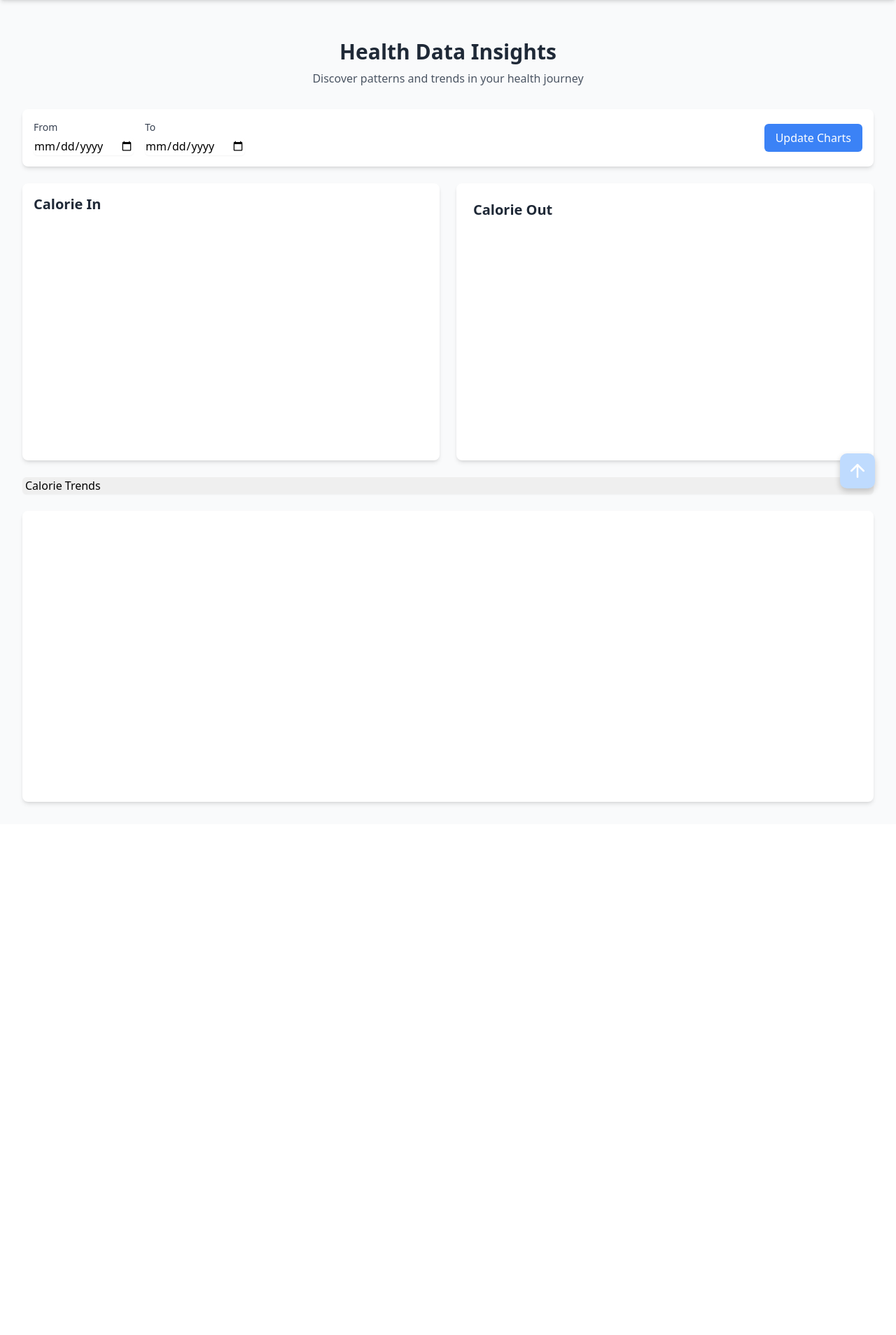
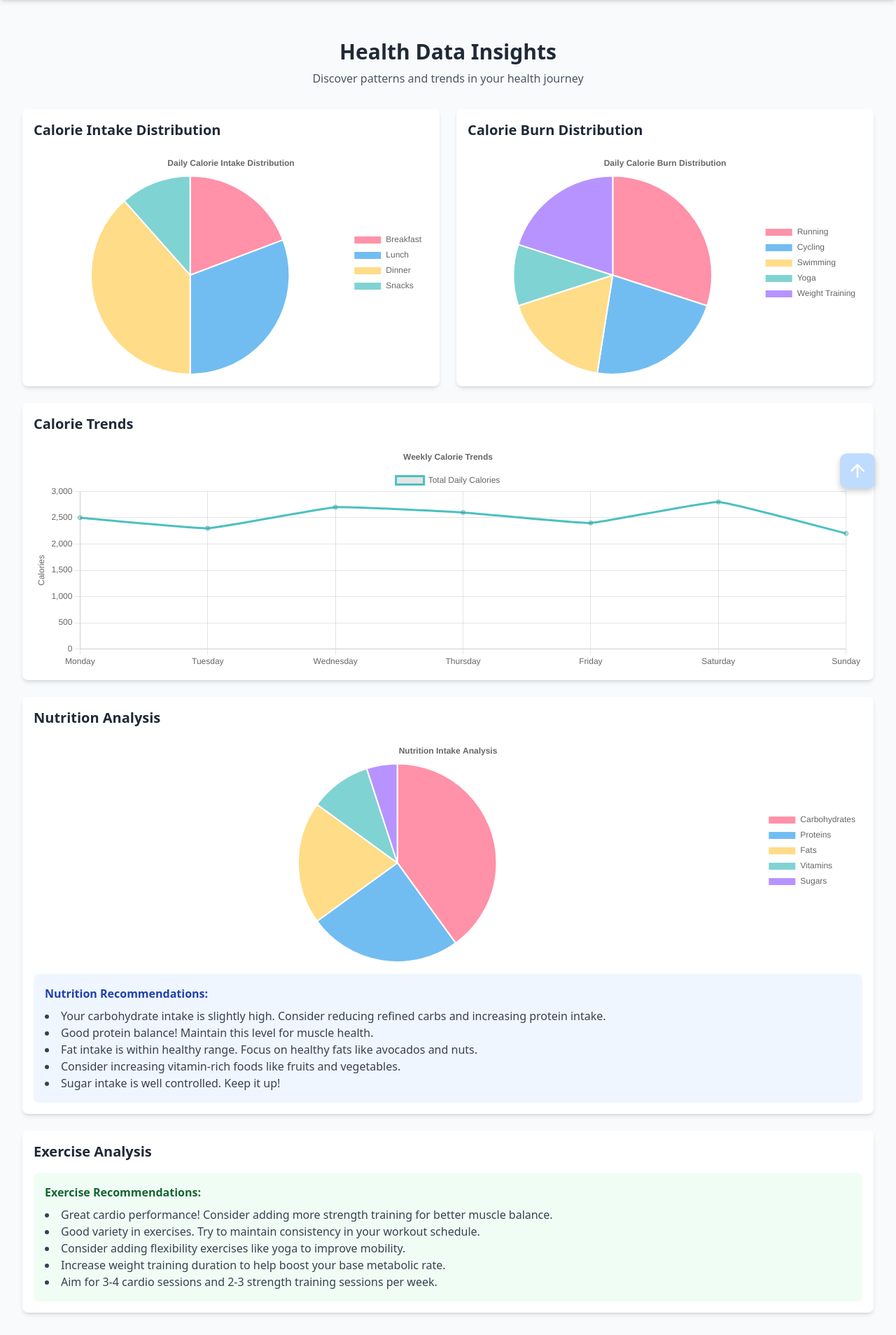
Before and after one commit to survivzhang/webTeam51, a Flask app: page /visualisation in a window 1280 px wide. Shown: the part 72-1980 px from the top of the page at 70% size. Before the commit the page ends 1223 px from the top, so only its background shows below. Run offline with Flask 3, Linux system fonts and the light colour scheme; a map, chart or similar area stays blank; some libraries are stand-ins or nearby versions.

Commit message:
add calorie in&out pie chart and analyse

```diff
--- a/app/static/js/visualisation.js
+++ b/app/static/js/visualisation.js
@@ -1,91 +1,155 @@
 document.addEventListener("DOMContentLoaded", function () {
-  // Initialize date inputs with default range (last 30 days)
-  const today = new Date();
-  const thirtyDaysAgo = new Date();
-  thirtyDaysAgo.setDate(today.getDate() - 30);
-
-  document.getElementById("date-from").value = thirtyDaysAgo
-    .toISOString()
-    .split("T")[0];
-  document.getElementById("date-to").value = today.toISOString().split("T")[0];
-
-  // Initialize charts
+  console.log("DOM loaded, initializing charts...");
   initializeCharts();
-
-  // Update charts when date range changes
-  document
-    .getElementById("update-charts")
-    .addEventListener("click", updateCharts);
-
-  // Handle visualization selection
-  document
-    .getElementById("visualization-selector")
-    .addEventListener("change", function (e) {
-      updateVisualization(e.target.value);
-    });
 });
 
 function initializeCharts() {
-  // Health Score Chart
-  const healthScoreCtx = document
-    .getElementById("healthScoreChart")
-    .getContext("2d");
-  new Chart(healthScoreCtx, {
-    type: "line",
+  console.log("Starting chart initialization...");
+
+  // Sample data for Calorie In
+  const calorieInData = {
+    labels: ["Breakfast", "Lunch", "Dinner", "Snacks"],
+    data: [500, 800, 1000, 300],
+    backgroundColor: [
+      "rgba(255, 99, 132, 0.7)", // Breakfast - Red
+      "rgba(54, 162, 235, 0.7)", // Lunch - Blue
+      "rgba(255, 206, 86, 0.7)", // Dinner - Yellow
+      "rgba(75, 192, 192, 0.7)", // Snacks - Cyan
+    ],
+  };
+
+  // Sample data for Calorie Out
+  const calorieOutData = {
+    labels: ["Running", "Cycling", "Swimming", "Yoga", "Weight Training"],
+    data: [600, 450, 350, 200, 400],
+    backgroundColor: [
+      "rgba(255, 99, 132, 0.7)", // Running
+      "rgba(54, 162, 235, 0.7)", // Cycling
+      "rgba(255, 206, 86, 0.7)", // Swimming
+      "rgba(75, 192, 192, 0.7)", // Yoga
+      "rgba(153, 102, 255, 0.7)", // Weight Training
+    ],
+  };
+
+  // Sample data for Calorie Trends (Last 7 days)
+  const calorieTrendsData = {
+    labels: [
+      "Monday",
+      "Tuesday",
+      "Wednesday",
+      "Thursday",
+      "Friday",
+      "Saturday",
+      "Sunday",
+    ],
+    data: [2500, 2300, 2700, 2600, 2400, 2800, 2200],
+  };
+
+  // Sample data for Nutrition Analysis
+  const nutritionData = {
+    labels: ["Carbohydrates", "Proteins", "Fats", "Vitamins", "Sugars"],
+    data: [40, 25, 20, 10, 5],
+    backgroundColor: [
+      "rgba(255, 99, 132, 0.7)", // Carbs
+      "rgba(54, 162, 235, 0.7)", // Proteins
+      "rgba(255, 206, 86, 0.7)", // Fats
+      "rgba(75, 192, 192, 0.7)", // Vitamins
+      "rgba(153, 102, 255, 0.7)", // Sugars
+    ],
+  };
+
+  // Calorie In Chart (Pie)
+  const calorieInCtx = document.getElementById("calorieInChart");
+  if (calorieInCtx) {
+    new Chart(calorieInCtx, {
+      type: "pie",
       data: {
-      labels: [],
+        labels: calorieInData.labels,
         datasets: [
           {
-          label: "Health Score",
-          data: [],
-          borderColor: "rgb(75, 192, 192)",
-          tension: 0.1,
+            data: calorieInData.data,
+            backgroundColor: calorieInData.backgroundColor,
           },
         ],
       },
       options: {
         responsive: true,
         maintainAspectRatio: false,
-      scales: {
-        y: {
-          beginAtZero: true,
-          max: 100,
+        plugins: {
+          legend: {
+            position: "right",
+          },
           title: {
             display: true,
-            text: "Score (0-100)",
-          },
+            text: "Daily Calorie Intake Distribution",
           },
         },
       },
     });
+    console.log("Calorie In chart created");
+  } else {
+    console.error("Calorie In chart canvas not found");
   }
 
-function updateVisualization(type) {
-  const container = document.getElementById("visualization-container");
-  container.innerHTML = `<canvas id="${type}-chart"></canvas>`;
-
-  // Initialize the selected chart
-  const ctx = document.getElementById(`${type}-chart`).getContext("2d");
-  let chart;
-
-  switch (type) {
-    case "calorie-trends":
-      chart = new Chart(ctx, {
-        type: "line",
+  // Calorie Out Chart (Pie)
+  const calorieOutCtx = document.getElementById("calorieOutChart");
+  if (calorieOutCtx) {
+    new Chart(calorieOutCtx, {
+      type: "pie",
       data: {
-          labels: [],
+        labels: calorieOutData.labels,
         datasets: [
           {
-              label: "Daily Calories",
-              data: [],
-              borderColor: "rgb(75, 192, 192)",
-              tension: 0.1,
+            data: calorieOutData.data,
+            backgroundColor: calorieOutData.backgroundColor,
           },
         ],
       },
       options: {
         responsive: true,
         maintainAspectRatio: false,
+        plugins: {
+          legend: {
+            position: "right",
+          },
+          title: {
+            display: true,
+            text: "Daily Calorie Burn Distribution",
+          },
+        },
+      },
+    });
+    console.log("Calorie Out chart created");
+  } else {
+    console.error("Calorie Out chart canvas not found");
+  }
+
+  // Calorie Trends Chart (Line)
+  const calorieTrendsCtx = document.getElementById("calorieTrendsChart");
+  if (calorieTrendsCtx) {
+    new Chart(calorieTrendsCtx, {
+      type: "line",
+      data: {
+        labels: calorieTrendsData.labels,
+        datasets: [
+          {
+            label: "Total Daily Calories",
+            data: calorieTrendsData.data,
+            borderColor: "rgba(75, 192, 192, 1)",
+            tension: 0.1,
+            fill: false,
+          },
+        ],
+      },
+      options: {
+        responsive: true,
+        maintainAspectRatio: false,
+        plugins: {
+          title: {
+            display: true,
+            text: "Weekly Calorie Trends",
+          },
+        },
         scales: {
           y: {
             beginAtZero: true,
@@ -97,216 +161,87 @@ function updateVisualization(type) {
         },
       },
     });
-      break;
+    console.log("Calorie Trends chart created");
+  } else {
+    console.error("Calorie Trends chart canvas not found");
+  }
 
-    case "exercise-analysis":
-      chart = new Chart(ctx, {
-        type: "doughnut",
+  // Nutrition Analysis Chart (Pie)
+  const nutritionCtx = document.getElementById("nutritionAnalysisChart");
+  if (nutritionCtx) {
+    new Chart(nutritionCtx, {
+      type: "pie",
       data: {
-          labels: [
-            "Running",
-            "Walking",
-            "Cycling",
-            "Swimming",
-            "Yoga",
-            "Weights",
-          ],
+        labels: nutritionData.labels,
         datasets: [
           {
-              data: [],
-              backgroundColor: [
-                "rgb(255, 99, 132)",
-                "rgb(54, 162, 235)",
-                "rgb(255, 205, 86)",
-                "rgb(75, 192, 192)",
-                "rgb(153, 102, 255)",
-                "rgb(255, 159, 64)",
-              ],
+            data: nutritionData.data,
+            backgroundColor: nutritionData.backgroundColor,
           },
         ],
       },
       options: {
         responsive: true,
         maintainAspectRatio: false,
+        plugins: {
+          legend: {
+            position: "right",
           },
-      });
-      break;
-
-    case "weight-sleep":
-      chart = new Chart(ctx, {
-        type: "scatter",
-        data: {
-          datasets: [
-            {
-              label: "Weight vs Sleep",
-              data: [],
-              backgroundColor: "rgb(75, 192, 192)",
-            },
-          ],
-        },
-        options: {
-          responsive: true,
-          maintainAspectRatio: false,
-          scales: {
-            x: {
           title: {
             display: true,
-                text: "Sleep Hours",
-              },
-            },
-            y: {
-              title: {
-                display: true,
-                text: "Weight (kg)",
-              },
+            text: "Nutrition Intake Analysis",
           },
         },
       },
     });
-      break;
-
-    // case "nutrition-analysis":
-    //   chart = new Chart(ctx, {
-    //     type: "bar",
-    //     data: {
-    //       labels: ["Great", "Good", "Okay", "Tired", "Stressed"],
-    //       datasets: [
-    //         {
-    //           label: "Mood Distribution",
-    //           data: [],
-    //           backgroundColor: [
-    //             "rgb(75, 192, 192)",
-    //             "rgb(54, 162, 235)",
-    //             "rgb(255, 205, 86)",
-    //             "rgb(255, 159, 64)",
-    //             "rgb(255, 99, 132)",
-    //           ],
-    //         },
-    //       ],
-    //     },
-    //     options: {
-    //       responsive: true,
-    //       maintainAspectRatio: false,
-    //     },
-    //   });
-    //   break;
-
-    case "meal-distribution":
-      chart = new Chart(ctx, {
-        type: "pie",
-        data: {
-          labels: ["Breakfast", "Lunch", "Dinner", "Snack"],
-          datasets: [
-            {
-              data: [],
-              backgroundColor: [
-                "rgb(255, 99, 132)",
-                "rgb(54, 162, 235)",
-                "rgb(255, 205, 86)",
-                "rgb(75, 192, 192)",
-              ],
-            },
-          ],
-        },
-        options: {
-          responsive: true,
-          maintainAspectRatio: false,
-        },
-      });
-      break;
+    console.log("Nutrition Analysis chart created");
+  } else {
+    console.error("Nutrition Analysis chart canvas not found");
   }
 
-  return chart;
+  // Generate recommendations
+  generateRecommendations();
 }
 
-// function updateCharts() {
-//   const dateFrom = document.getElementById("date-from").value;
-//   const dateTo = document.getElementById("date-to").value;
-//   const selectedVisualization = document.getElementById(
-//     "visualization-selector"
-//   ).value;
+function generateRecommendations() {
+  // Nutrition Recommendations
+  const nutritionRecommendations = [
+    "Your carbohydrate intake is slightly high. Consider reducing refined carbs and increasing protein intake.",
+    "Good protein balance! Maintain this level for muscle health.",
+    "Fat intake is within healthy range. Focus on healthy fats like avocados and nuts.",
+    "Consider increasing vitamin-rich foods like fruits and vegetables.",
+    "Sugar intake is well controlled. Keep it up!",
+  ];
 
-//   // Fetch data from API
-//   fetch(`/api/visualization/data?from=${dateFrom}&to=${dateTo}`)
-//     .then((response) => response.json())
-//     .then((data) => {
-//       // Update Health Score
-//       updateHealthScore(data.healthScore);
+  // Exercise Recommendations
+  const exerciseRecommendations = [
+    "Great cardio performance! Consider adding more strength training for better muscle balance.",
+    "Good variety in exercises. Try to maintain consistency in your workout schedule.",
+    "Consider adding flexibility exercises like yoga to improve mobility.",
+    "Increase weight training duration to help boost your base metabolic rate.",
+    "Aim for 3-4 cardio sessions and 2-3 strength training sessions per week.",
+  ];
 
-//       // Update Insights
-//       updateInsights(data.insights);
+  // Update recommendation sections
+  const nutritionRecElement = document.getElementById(
+    "nutritionRecommendations"
+  );
+  if (nutritionRecElement) {
+    nutritionRecElement.innerHTML = `
+      <h3 class="font-semibold text-blue-800 mb-2">Nutrition Recommendations:</h3>
+      <ul class="list-disc list-inside text-gray-700">
+        ${nutritionRecommendations.map((rec) => `<li>${rec}</li>`).join("")}
+      </ul>
+    `;
+  }
 
-//       // Update selected visualization
-//       const chart = updateVisualization(selectedVisualization);
-
-//       // Update chart data based on selection
-//       switch (selectedVisualization) {
-//         case "calorie-trends":
-//           updateCalorieTrends(data.calorieTrends, chart);
-//           break;
-//         case "exercise-analysis":
-//           updateExerciseDistribution(data.exerciseDistribution, chart);
-//           break;
-//         case "weight-sleep":
-//           updateWeightSleepCorrelation(data.weightSleepData, chart);
-//           break;
-//         case "nutrition-analysis":
-//           updateMoodAnalysis(data.moodData, chart);
-//           break;
-//         case "meal-distribution":
-//           updateMealDistribution(data.mealData, chart);
-//           break;
-//       }
-//     })
-//     .catch((error) => {
-//       console.error("Error fetching visualization data:", error);
-//       alert("Error loading visualization data. Please try again.");
-//     });
-// }
-
-// function updateHealthScore(data) {
-//   const chart = Chart.getChart("healthScoreChart");
-//   chart.data.labels = data.dates;
-//   chart.data.datasets[0].data = data.scores;
-//   chart.update();
-// }
-
-// function updateInsights(insights) {
-//   const container = document.getElementById("insights-container");
-//   container.innerHTML = insights
-//     .map(
-//       (insight) => `
-//       <div class="p-4 bg-blue-50 rounded-lg">
-//           <h3 class="font-semibold text-blue-800">${insight.title}</h3>
-//           <p class="text-gray-700 mt-1">${insight.description}</p>
-//       </div>
-//   `
-//     )
-//     .join("");
-// }
-
-// function updateCalorieTrends(data, chart) {
-//   chart.data.labels = data.dates;
-//   chart.data.datasets[0].data = data.calories;
-//   chart.update();
-// }
-
-// function updateExerciseDistribution(data, chart) {
-//   chart.data.datasets[0].data = data;
-//   chart.update();
-// }
-
-// function updateWeightSleepCorrelation(data, chart) {
-//   chart.data.datasets[0].data = data.points;
-//   chart.update();
-// }
-
-// function updateMoodAnalysis(data, chart) {
-//   chart.data.datasets[0].data = data.distribution;
-//   chart.update();
-// }
-
-// function updateMealDistribution(data, chart) {
-//   chart.data.datasets[0].data = data.distribution;
-//   chart.update();
-// }
+  const exerciseRecElement = document.getElementById("exerciseRecommendations");
+  if (exerciseRecElement) {
+    exerciseRecElement.innerHTML = `
+      <h3 class="font-semibold text-green-800 mb-2">Exercise Recommendations:</h3>
+      <ul class="list-disc list-inside text-gray-700">
+        ${exerciseRecommendations.map((rec) => `<li>${rec}</li>`).join("")}
+      </ul>
+    `;
+  }
+}
--- a/app/templates/base.html
+++ b/app/templates/base.html
@@ -12,7 +12,7 @@
     <script src="https://unpkg.com/lucide@latest"></script>
     <script src="https://unpkg.com/lucide@latest/dist/umd/lucide.js"></script>
     <!-- Chart.js CDN -->
-    <script src="https://cdn.jsdelivr.net/npm/chart.js"></script>
+    <script src="https://cdn.jsdelivr.net/npm/chart.js@3.7.0/dist/chart.min.js"></script>
     <script>
       tailwind.config = {
         theme: {
@@ -62,7 +62,7 @@
         right: 30px;
         width: 50px;
         height: 50px;
-        background-color: #bfdbfe; /* Changed to an even lighter blue */
+        background-color: #bfdbfe;
         color: white;
         text-align: center;
         border-radius: 10px;
@@ -76,10 +76,11 @@
       }
 
       #backToTopBtn:hover {
-        background-color: #90cdf4; /* Hover now goes to the previous light blue */
+        background-color: #90cdf4;
         transform: translateY(-3px);
       }
     </style>
+    {% block head %}{% endblock %}
   </head>
   <body class="bg-gray-50 min-h-screen">
     <!-- Navigation Bar -->
@@ -181,5 +182,7 @@
         });
       });
     </script>
+
+    {% block scripts %}{% endblock %}
   </body>
 </html>
--- a/app/templates/visualisation.html
+++ b/app/templates/visualisation.html
@@ -8,86 +8,56 @@
     </p>
   </div>
 
-  <!-- Date Range Selector -->
-  <div class="bg-white rounded-lg shadow-md p-4 mb-6">
-    <div class="flex flex-col md:flex-row items-center justify-between gap-4">
-      <div class="flex items-center gap-4">
-        <div>
-          <label for="date-from" class="block text-sm font-medium text-gray-700"
-            >From</label
-          >
-          <input
-            type="date"
-            id="date-from"
-            class="mt-1 block w-full rounded-md border-gray-300 shadow-sm focus:border-blue-500 focus:ring-blue-500"
-          />
-        </div>
-        <div>
-          <label for="date-to" class="block text-sm font-medium text-gray-700"
-            >To</label
-          >
-          <input
-            type="date"
-            id="date-to"
-            class="mt-1 block w-full rounded-md border-gray-300 shadow-sm focus:border-blue-500 focus:ring-blue-500"
-          />
-        </div>
-      </div>
-      <button
-        id="update-charts"
-        class="bg-blue-500 text-white px-4 py-2 rounded-md hover:bg-blue-600 transition-colors"
-      >
-        Update Charts
-      </button>
-    </div>
-  </div>
-
-  <!-- Calorie In-->
+  <!-- Calorie In & Out Section -->
   <div class="grid grid-cols-1 lg:grid-cols-2 gap-6 mb-6">
-    <!-- Health Score -->
+    <!-- Calorie In -->
     <div class="bg-white rounded-lg shadow-md p-4">
-      <h2 class="text-xl font-semibold text-gray-800 mb-4">Calorie In</h2>
+      <h2 class="text-xl font-semibold text-gray-800 mb-4">
+        Calorie Intake Distribution
+      </h2>
       <div class="h-80">
-        <canvas id="Calorie In"></canvas>
+        <canvas id="calorieInChart"></canvas>
       </div>
     </div>
 
     <!-- Calorie Out -->
-    <div class="bg-white rounded-lg shadow-md p-6">
-      <h2 class="text-xl font-semibold text-gray-800 mb-4">Calorie Out</h2>
-      <div id="Calorie Out" class="space-y-4">
-        <!-- Insights will be dynamically populated -->
+    <div class="bg-white rounded-lg shadow-md p-4">
+      <h2 class="text-xl font-semibold text-gray-800 mb-4">
+        Calorie Burn Distribution
+      </h2>
+      <div class="h-80">
+        <canvas id="calorieOutChart"></canvas>
       </div>
     </div>
   </div>
 
-  <!-- Visualization Selector -->
-  <div class="mb-6">
-    <select
-      id="visualization-selector"
-      class="w-full rounded-md border-gray-300 shadow-sm focus:border-blue-500 focus:ring-blue-500"
-    >
-      <option value="calorie-trends">Calorie Trends</option>
-      <option value="exercise-analysis">Exercise Distribution</option>
-      <!-- <option value="weight-sleep">Weight & Sleep Hours</option> -->
-      <option value="nutrition-analysis">Nutrition Analysis</option>
-      <option value="meal-distribution">Meal Type Distribution</option>
-    </select>
+  <!-- Calorie Trends -->
+  <div class="bg-white rounded-lg shadow-md p-4 mb-6">
+    <h2 class="text-xl font-semibold text-gray-800 mb-4">Calorie Trends</h2>
+    <div class="h-80">
+      <canvas id="calorieTrendsChart"></canvas>
+    </div>
   </div>
 
-  <!-- Visualization Container -->
+  <!-- Nutrition Analysis -->
+  <div class="bg-white rounded-lg shadow-md p-4 mb-6">
+    <h2 class="text-xl font-semibold text-gray-800 mb-4">Nutrition Analysis</h2>
+    <div class="h-80">
+      <canvas id="nutritionAnalysisChart"></canvas>
+    </div>
+    <div id="nutritionRecommendations" class="mt-4 p-4 bg-blue-50 rounded-lg">
+      <!-- Recommendations will be displayed here -->
+    </div>
+  </div>
+
+  <!-- Exercise Analysis -->
   <div class="bg-white rounded-lg shadow-md p-4">
-    <div id="visualization-container" class="h-96">
-      <!-- Selected visualization will be displayed here -->
+    <h2 class="text-xl font-semibold text-gray-800 mb-4">Exercise Analysis</h2>
+    <div id="exerciseRecommendations" class="mt-4 p-4 bg-green-50 rounded-lg">
+      <!-- Recommendations will be displayed here -->
     </div>
   </div>
 </div>
 {% endblock %} {% block scripts %}
-<!-- Required Libraries -->
-<script src="https://cdn.jsdelivr.net/npm/chart.js"></script>
-<script src="https://cdn.jsdelivr.net/npm/d3@7"></script>
-<script src="https://cdn.jsdelivr.net/npm/apexcharts"></script>
-<script src="https://cdn.jsdelivr.net/npm/moment"></script>
-
-<script></script>
+<script src="{{ url_for('static', filename='js/visualisation.js') }}"></script>
 {% endblock %}
```
Lines whose indentation alone changed are shown as unchanged.
